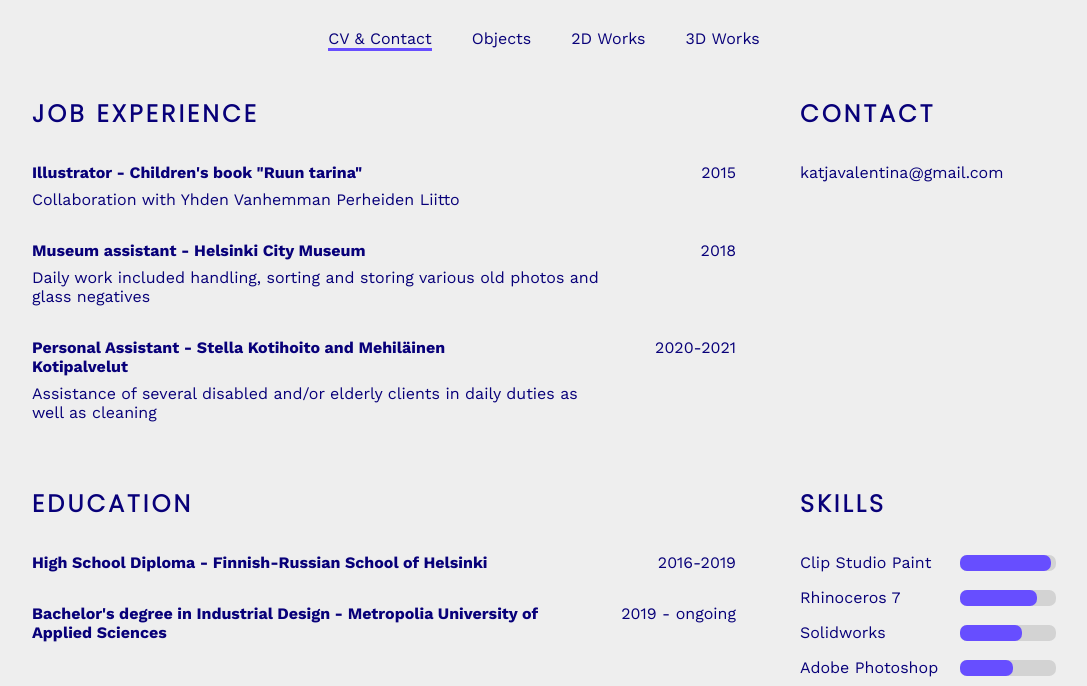
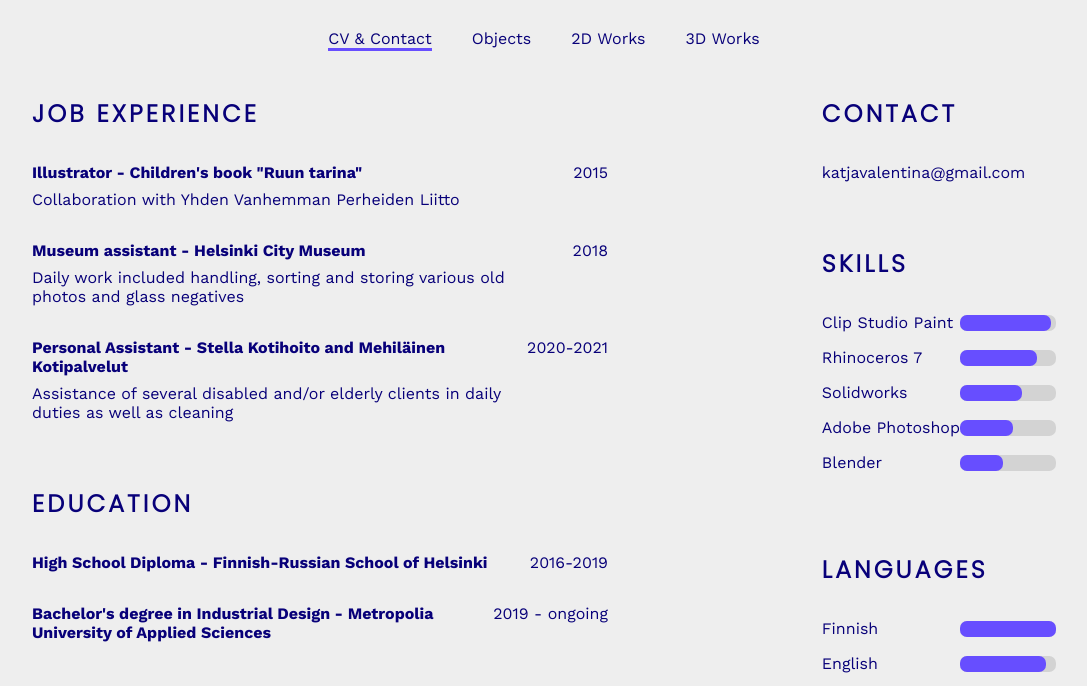
Before and after one commit to Sendouc/katja-portfolio, an Astro site: page /cv in a window 1280 px wide. Shown: the part 109-795 px from the top of the page, without its empty margins (96-1183 px from the left). Built offline with nearby package versions, Linux system fonts and the light colour scheme; Astro itself is replaced by a stand-in of ours.

Commit message:
Change CV page layout

```diff
--- a/src/pages/cv.astro
+++ b/src/pages/cv.astro
@@ -9,9 +9,14 @@
 
 <style>
   .container {
-    display: grid;
+    display: flex;
+    justify-content: space-between;
+  }
+
+  .sub-container {
+    display: flex;
+    flex-direction: column;
     gap: 4rem;
-    grid-template-columns: 2.75fr 1fr;
   }
 
   .title-container {
@@ -19,6 +24,11 @@
     align-items: flex-start;
     justify-content: space-between;
     margin-top: 2rem;
+    max-width: 36rem;
+  }
+
+  .no-break {
+    white-space: nowrap;
   }
 
   b {
@@ -27,27 +37,24 @@
 
   .desc {
     margin-top: 0.5rem;
-    max-width: 36rem;
+    max-width: 30rem;
   }
 </style>
 
 <Layout title="CV" activeLink="cv">
   <div class="container">
+    <div class="sub-container">
       <div>
         <h2>Job experience</h2>
         {experience.map(job => (
           <>
             <div class="title-container">
               <b>{job.title}</b>
-            <div>{job.year}</div>
+              <div class="no-break">{job.year}</div>
             </div>
             <div class="desc">{job.desc}</div>
           </>
         ))}
-    </div>
-    <div>
-      <h2>Contact</h2>
-      <a href="mailto:katjavalentina@gmail.com">katjavalentina@gmail.com</a>
       </div>
       <div>
         <h2>Education</h2>
@@ -55,10 +62,16 @@
           <>
             <div class="title-container">
               <b>{ed.title}</b>
-            <div>{ed.year}</div>
+              <div class="no-break">{ed.year}</div>
             </div>
           </>
         ))}
+      </div>
+    </div>
+    <div class="sub-container">
+      <div>
+        <h2>Contact</h2>
+        <a href="mailto:katjavalentina@gmail.com">katjavalentina@gmail.com</a>
       </div>
       <div>
         <h2>Skills</h2>
@@ -66,7 +79,6 @@
           <TitledProgress title={skill.title} progress={skill.progress} />
         ))}
       </div>
-    <div></div>
       <div>
         <h2>Languages</h2>
         {languages.map(lang => (
@@ -74,4 +86,5 @@
         ))}
       </div>
     </div>
+  </div>
 </Layout>
```
Lines whose indentation alone changed are shown as unchanged.
